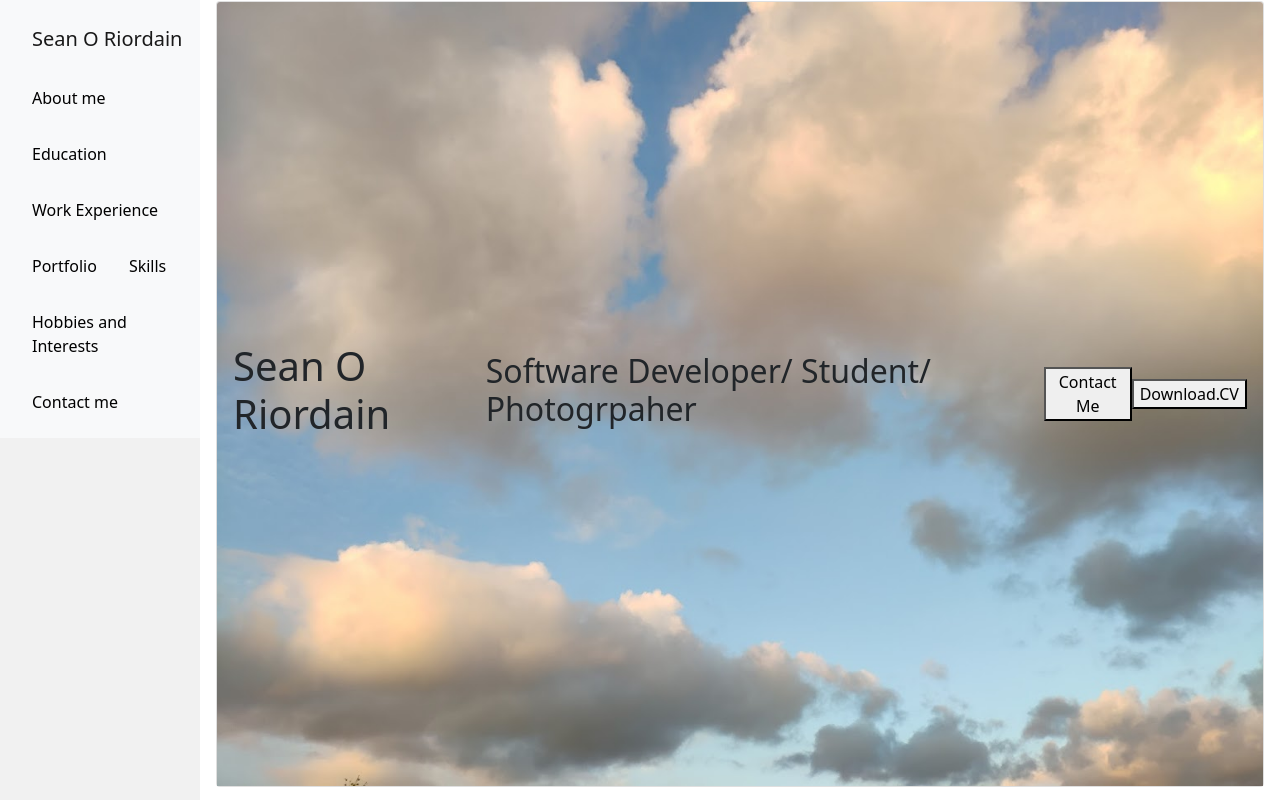
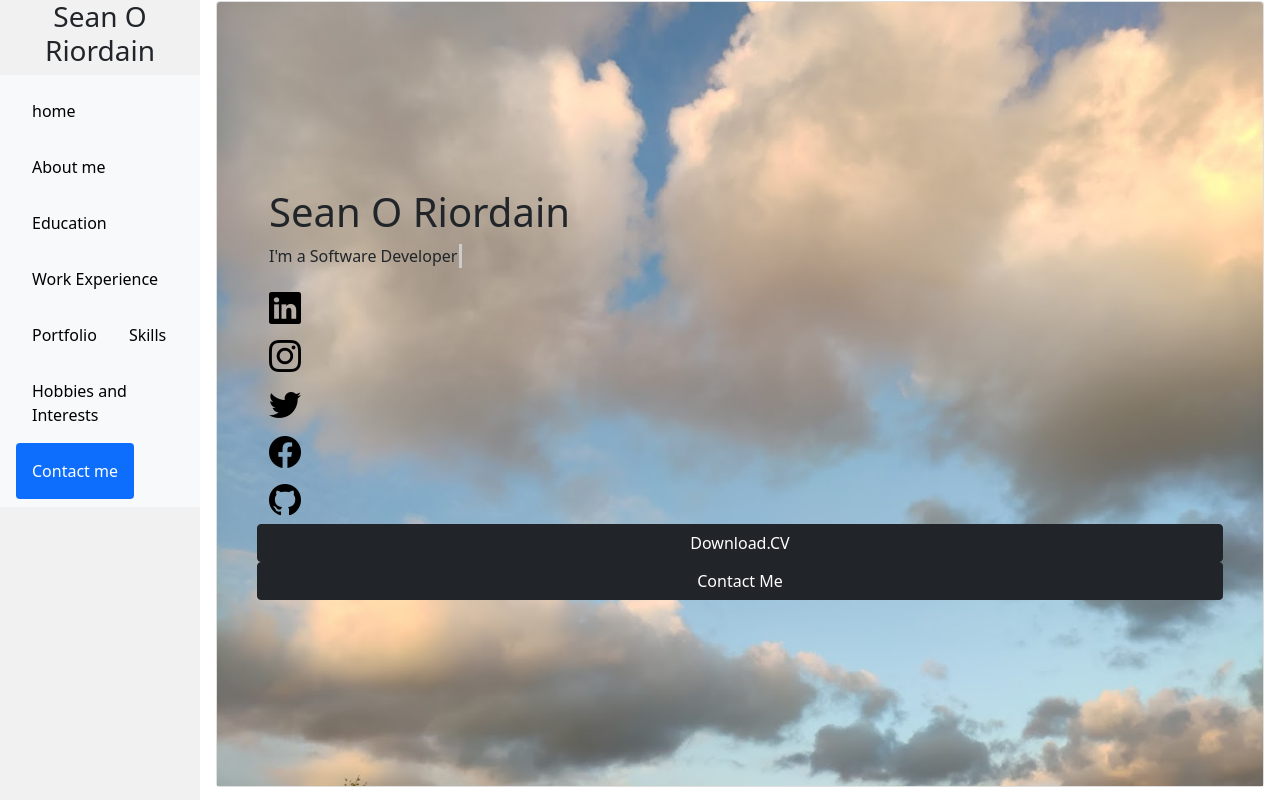
Before and after one commit to sean-o-riordain/IMD_ca2, a plain HTML site: page index.html in a window 1280 px wide. Shown: the top 800 px of the page. Drawn offline with nearby package versions, Linux system fonts and the light colour scheme.

Commit message:
TYPEWRITER

```diff
--- a/index.html
+++ b/index.html
@@ -10,16 +10,20 @@
     <title>Sean O Riordain</title>
     <script src='https://www.google.com/recaptcha/api.js'></script>
     <script src="https://cdn.jsdelivr.net/npm/bootstrap@5.1.3/dist/js/bootstrap.bundle.min.js" integrity="sha384-ka7Sk0Gln4gmtz2MlQnikT1wXgYsOg+OMhuP+IlRH9sENBO0LRn5q+8nbTov4+1p" crossorigin="anonymous"></script>
-    <script src="script.js"></script>
+
   </head>
 
  <body data-spy="scroll" data-target="#navbar-example2">
 
   <div class="sidebar">
+    <header>
+      <h3>Sean O Riordain</h3>
+    </header>
     <nav id="navbar" class="navbar navbar-light bg-light px-3">
-      <a class="navbar-brand" href="#">Sean O Riordain</a>
-
       <ul class="nav nav-pills">
+        <li class="nav-item">
+          <a class="nav-link" href="#splash">home</a>
+        </li>
         <li class="nav-item">
           <a class="nav-link" href="#aboutMe">About me</a>
         </li>
@@ -51,10 +55,23 @@
       <div class="card mb-3">
         <img src="assets/Splash.jpg" class="card-img-top" id="SplashScreen">
         <div class="card-img-overlay align-items-center d-flex justify-content-center">
+
+          <div class="row container-fluid">
             <h1>Sean O Riordain</h1>
-            <h2>Software Developer/ Student/ Photogrpaher</h2>
-            <button>Contact Me</button>
-            <button>Download.CV</button>
+              <div class="typewriter">
+                <p>I'm a <span class="typed-text"></span><span class="cursor">&nbsp;</span></p>
+              </div>
+              <a href="https://www.linkedin.com/in/sean-o-riordain/" target="_blank"><i class="bi bi-linkedin"></i></a>
+          <a href="https://www.instagram.com/seanoriordain18/" target="_blank"><i class="bi bi-instagram"></i></a>
+          <a href="https://twitter.com/seanmoriordain" target="_blank"><i class="bi bi-twitter"></i></a>
+          <a href="https://www.facebook.com/profile.php?id=100010043568744" target="_blank"><i class="bi bi-facebook"></i></a>
+          <a href="https://github.com/sean-o-riordain" target="_blank"><i class="bi bi-github"></i></a>
+          <button type="button" class="btn btn-dark">Download.CV</button>
+          <button type="button" class="btn btn-dark">Contact Me</button>
+            <div class="col">
+
+
+          </div>
         </div>
       </div>
     </div>
@@ -620,10 +637,14 @@
         </div>
       </div>
     </section>
-    <br><br><br><br><br><br><br><br><br><br><br><br><br><br><br><br><br><br><br>
+    <br><br><br><br><br><br><br>
 
 
   </div>
+    <footer>
+     <p>hjhjhjhjhjhjhjhjhjhjhjhjhjhjhjhjhjhjhjhj</p>
+    </footer>
+    <script src="script.js"></script>
   </body>
 </html>
 <!-- Modal, Carousel, Thumbnails-->
--- a/script.js
+++ b/script.js
@@ -2,9 +2,6 @@ var scrollSpy = new bootstrap.ScrollSpy(document.body, { target: '#navbar' })
 
 function sendContact() {
   alert("Your Message has been sent!");
-
-
-
 }
 
 function alert(message, type) {
@@ -29,3 +26,46 @@ function portfolioModalNext() {
     }
   })
 }
+
+
+const typedTextSpan = document.querySelector(".typed-text");
+const cursorSpan = document.querySelector(".cursor");
+
+const textArray = ["Software Developer", "Photographer", "Student", "Dreamer"];
+const typingDelay = 200;
+const erasingDelay = 100;
+const newTextDelay = 2000; // Delay between current and next text
+let textArrayIndex = 0;
+let charIndex = 0;
+
+function type() {
+  if (charIndex < textArray[textArrayIndex].length) {
+    if(!cursorSpan.classList.contains("typing")) cursorSpan.classList.add("typing");
+    typedTextSpan.textContent += textArray[textArrayIndex].charAt(charIndex);
+    charIndex++;
+    setTimeout(type, typingDelay);
+  }
+  else {
+    cursorSpan.classList.remove("typing");
+  	setTimeout(erase, newTextDelay);
+  }
+}
+
+function erase() {
+	if (charIndex > 0) {
+    if(!cursorSpan.classList.contains("typing")) cursorSpan.classList.add("typing");
+    typedTextSpan.textContent = textArray[textArrayIndex].substring(0, charIndex-1);
+    charIndex--;
+    setTimeout(erase, erasingDelay);
+  }
+  else {
+    cursorSpan.classList.remove("typing");
+    textArrayIndex++;
+    if(textArrayIndex>=textArray.length) textArrayIndex=0;
+    setTimeout(type, typingDelay + 1100);
+  }
+}
+
+document.addEventListener("DOMContentLoaded", function() { // On DOM Load initiate the effect
+  if(textArray.length) setTimeout(type, newTextDelay + 250);
+});
--- a/style.css
+++ b/style.css
@@ -14,7 +14,9 @@ body {
   height: 200px;
 }
 
-
+header h3 {
+  text-align: center;
+}
 
 #splash img {
   max-width: 100%;
@@ -82,9 +84,37 @@ div.content {
     text-align: center;
     float: none;
   }
+}
+
+i {
+  font-size: 2rem;
+  color: black;
+}
 
 
 
+
+@import url('https://fonts.googleapis.com/css?family=Montserrat');
+
+
+
+.typewriter p span.cursor {
+  display: inline-block;
+  background-color: #ccc;
+  margin-left: 0.1rem;
+  width: 3px;
+  animation: blink 1s infinite;
+}
+.typewriter p span.cursor.typing {
+  animation: none;
+}
+@keyframes blink {
+  0%  { background-color: #ccc; }
+  49% { background-color: #ccc; }
+  50% { background-color: transparent; }
+  99% { background-color: transparent; }
+  100%  { background-color: #ccc; }
+}
 
 
 
```
